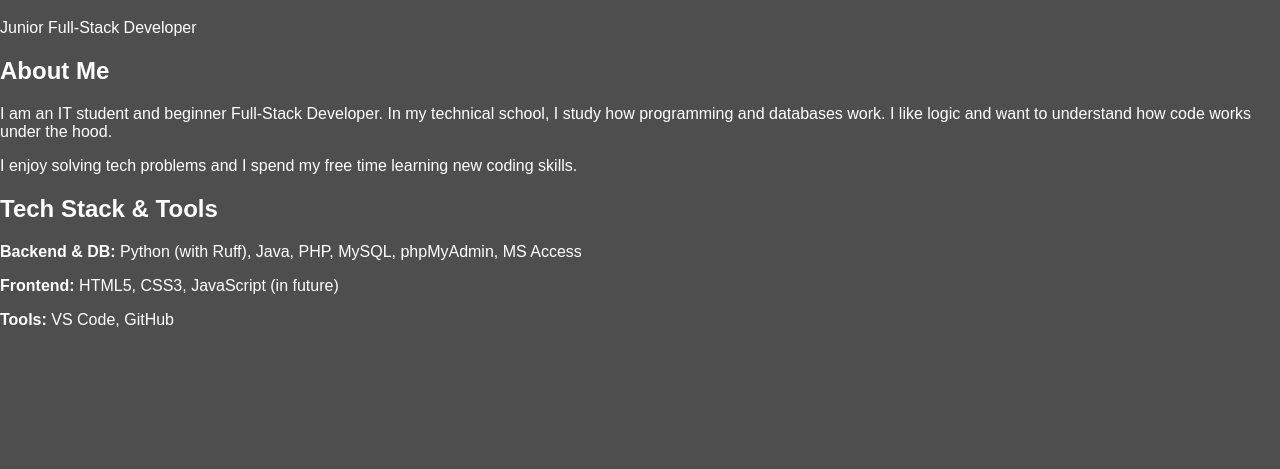
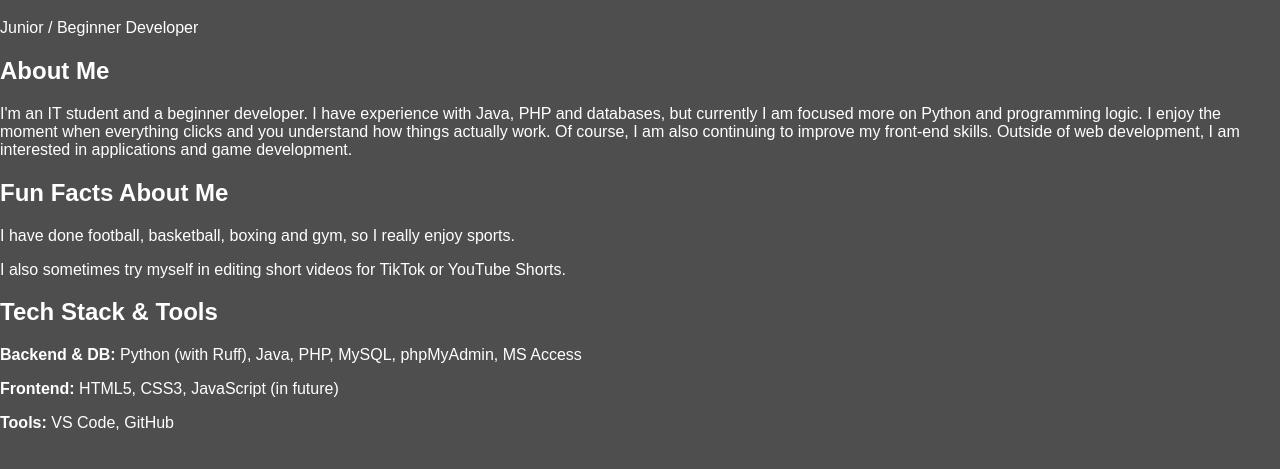
Before and after one commit to r-smans/portfolio-site, a plain HTML site: page index.html in a window 1280 px wide. Shown: the part 109-578 px from the top of the page. Drawn offline with Linux system fonts and the light colour scheme.

Commit message:
about me section fix

```diff
--- a/index.html
+++ b/index.html
@@ -51,13 +51,24 @@
 
 <header>
   <h1>Ričards Smans</h1>
-  <p>Junior Full-Stack Developer</p>
+  <p>Junior / Beginner Developer</p>
 </header>
-
 <main>
   <h2>About Me</h2>
-  <p>I am an IT student and beginner Full-Stack Developer. In my technical school, I study how programming and databases work. I like logic and want to understand how code works under the hood.</p>
-  <p>I enjoy solving tech problems and I spend my free time learning new coding skills.</p>
+
+  <p>
+    I'm an IT student and a beginner developer. I have experience with Java, PHP and databases,
+    but currently I am focused more on Python and programming logic.
+    I enjoy the moment when everything clicks and you understand how things actually work.
+    Of course, I am also continuing to improve my front-end skills.
+    Outside of web development, I am interested in applications and game development.
+  </p>
+
+  <h2>Fun Facts About Me</h2>
+
+  <p>I have done football, basketball, boxing and gym, so I really enjoy sports.</p>
+
+  <p>I also sometimes try myself in editing short videos for TikTok or YouTube Shorts.</p>
 
   <h2>Tech Stack & Tools</h2>
   <p><strong>Backend & DB:</strong> Python (with Ruff), Java, PHP, MySQL, phpMyAdmin, MS Access</p>
```
